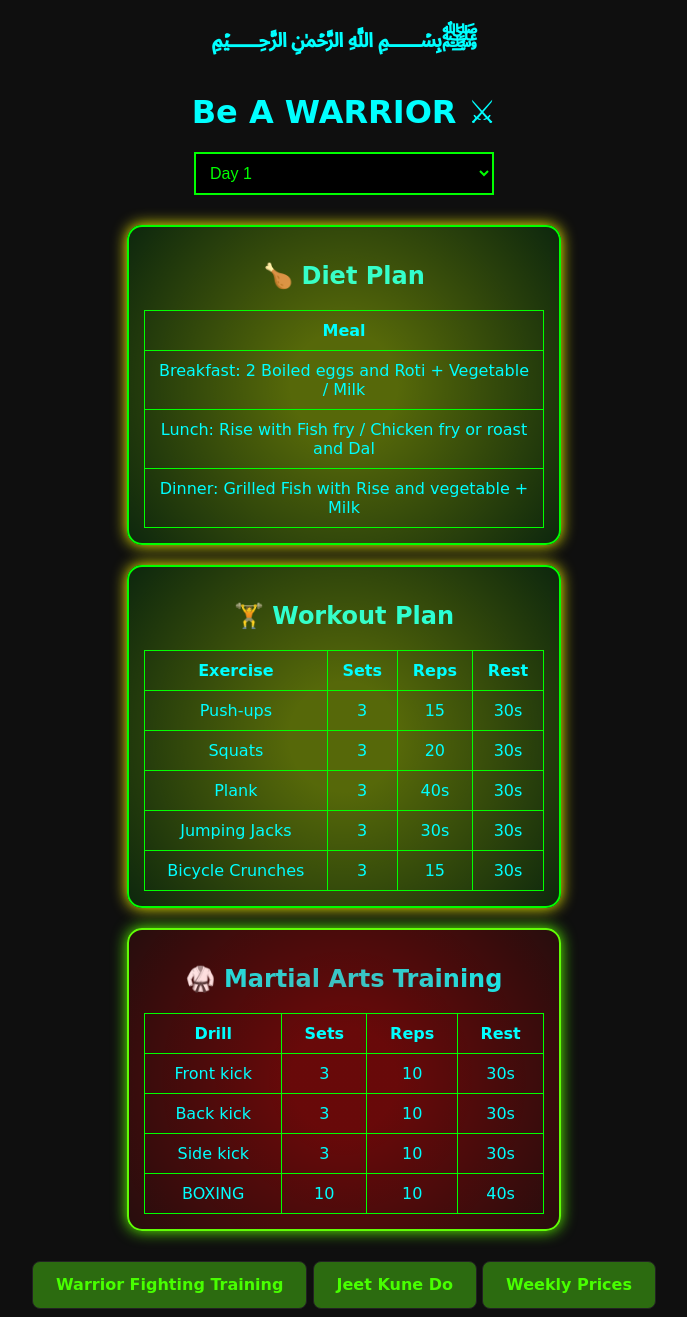
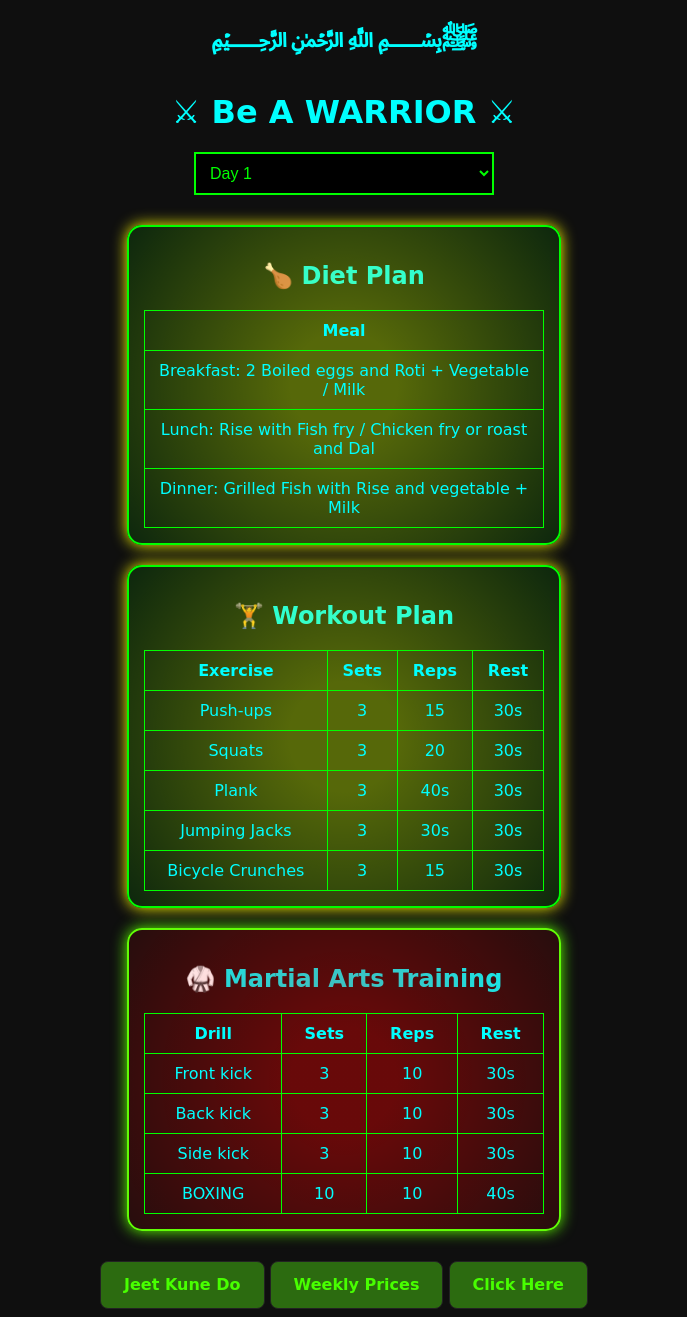
Before and after one commit to codewithmihadul/Warrior, a plain HTML site: page index.html in a window 1280 px wide. Shown: the part 18-1335 px from the top of the page, without its empty margins (296-983 px from the left). Drawn offline with Linux system fonts and the light colour scheme.

Commit message:
index.html

```diff
--- a/index.html
+++ b/index.html
@@ -3,7 +3,7 @@
 <head>
     <meta charset="UTF-8">
     <meta name="viewport" content="width=device-width, initial-scale=1.0">
-    <title>Gaming Diet & Workout Plan</title>
+    <title>Warrior - Fight with the world & Evil</title>
     <!-- <link rel="stylesheet" href="styles.css"> -->
     <style>
         @import url('https://fonts.googleapis.com/css2?family=Press+Start+2P&display=swap');
@@ -105,7 +105,7 @@
 <body>
     <div class="container">
         <h1>﷽ﷺ </h1>
-        <h1>Be  A  WARRIOR ⚔</h1>
+        <h1>⚔ Be  A  WARRIOR ⚔</h1>
         <select id="daySelector" onchange="updatePlan()">
             <option value="Day 1">Day 1</option>
             <option value="Day 2">Day 2</option>
@@ -133,9 +133,13 @@
     </div>
 
     <!-- HTML !-->
-    <button href="https://youtube.com/playlist?list=PLUESlxDsJtMhmU36zJ7oW4zyrFyZOSssy&si=HPeL6hEHyxioe0v6" class="button-23" role="button">Warrior Fighting Training</button>
+<!--     <button href="https://youtube.com/playlist?list=PLUESlxDsJtMhmU36zJ7oW4zyrFyZOSssy&si=HPeL6hEHyxioe0v6" class="button-23" role="button">Warrior Fighting Training</button> -->
     <button href="https://youtube.com/playlist?list=PLxA0Q8LycHlPyWvqAbdVoHVqxFm2WsVBY&si=-EWOmrs6Bhad_Cgt" class="button-23" role="button">Jeet Kune Do</button>
     <button href="shop-ui.html" class="button-23" role="button">Weekly Prices</button>
+    <button class="button-23"
+        onclick="window.location.href = 'https://youtube.com/playlist?list=PLUESlxDsJtMhmU36zJ7oW4zyrFyZOSssy&si=HPeL6hEHyxioe0v6';">
+        Click Here
+    </button>
 
     <style>
         /* CSS */
```
